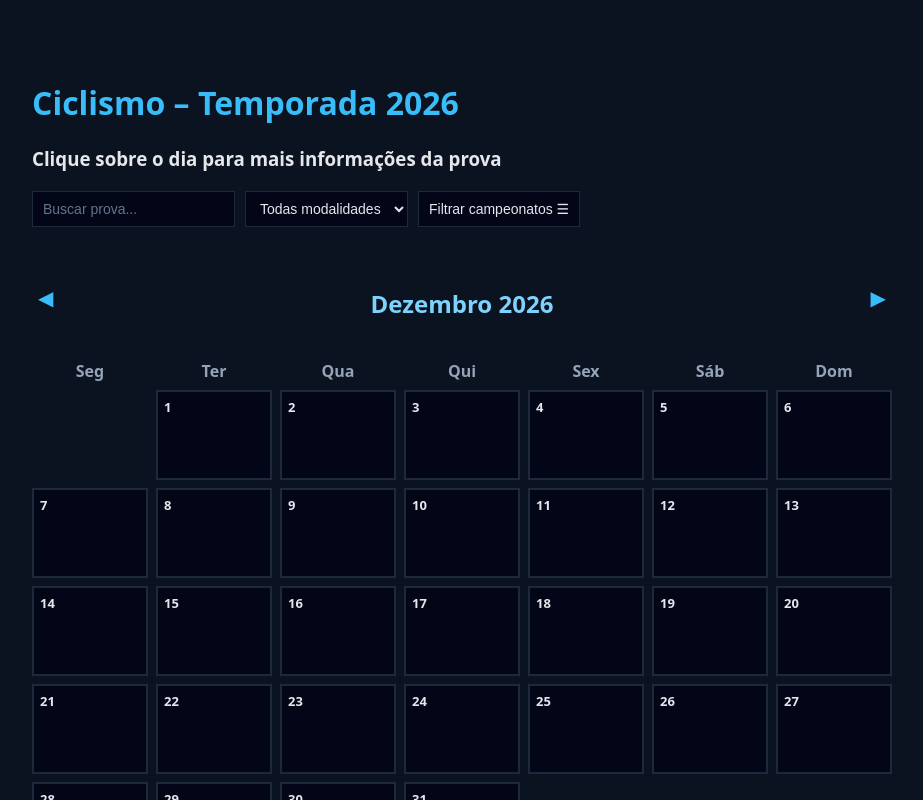
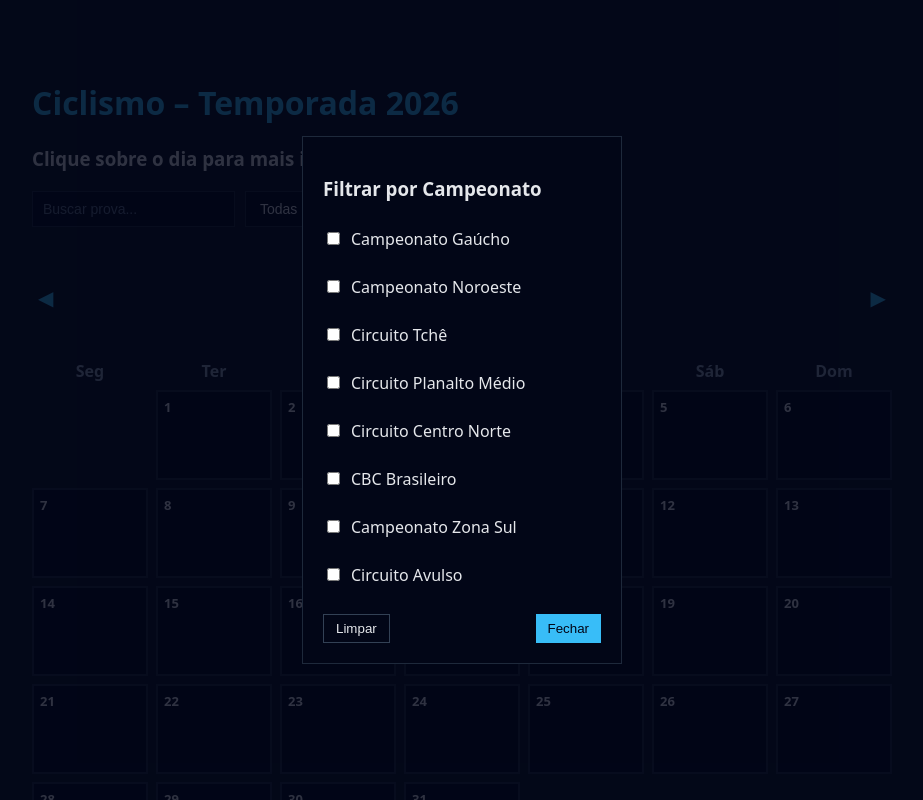
Before and after one commit to xinaids/calendariociclismo2026, a React (Vite) app: page / in a window 1280 px wide. Both pictures are taken after a click on the button "Filtrar campeonatos ☰". Shown: the top 800 px of the page, without its empty margins (178-1101 px from the left). Built offline with nearby package versions, Linux system fonts and the light colour scheme; the HTML template or start-up script is replaced by a standard one.

Commit message:
alterações gerais de UI & UX para melhor identificar provas + provas organizadas
zona sul adicionada!

```diff
--- a/package.json
+++ b/package.json
@@ -10,6 +10,7 @@
     "deploy": "gh-pages -d dist"
   },
   "dependencies": {
+    "lucide-react": "^0.563.0",
     "react": "^19.2.0",
     "react-dom": "^19.2.0"
   },
--- a/src/components/Calendar.tsx
+++ b/src/components/Calendar.tsx
@@ -28,6 +28,8 @@ function getClasseCampeonato(c: Campeonato): string {
       return "avulso";
     case "Circuito Centro Norte":
        return "centronorte";
+    case "Campeonato Zona Sul":
+      return "zonasul";
     default:
       return "";
   }
@@ -45,26 +47,22 @@ const CAMPEONATOS: Campeonato[] = [
   "Circuito Planalto Médio",
   "Circuito Centro Norte",
   "CBC Brasileiro",
+  "Campeonato Zona Sul",
   "Circuito Avulso",
 ];
-
 
 export function Calendar() {
   const [mesAtual, setMesAtual] = useState(() => new Date().getMonth());
   const [selecionadas, setSelecionadas] = useState<Prova[] | null>(null);
   const [modalidade, setModalidade] = useState<Modalidade | "todas">("todas");
   const [busca, setBusca] = useState("");
-  const [campeonatosSelecionados, setCampeonatosSelecionados] =
-    useState<Campeonato[]>([]);
+  const [campeonatosSelecionados, setCampeonatosSelecionados] = useState<Campeonato[]>([]);
   const [menuAberto, setMenuAberto] = useState(false);
 
   const ano = 2026;
 
-  const primeiroDia =
-    (new Date(ano, mesAtual, 1).getDay() + 6) % 7;
-
-  const diasNoMes =
-    new Date(ano, mesAtual + 1, 0).getDate();
+  const primeiroDia = (new Date(ano, mesAtual, 1).getDay() + 6) % 7;
+  const diasNoMes = new Date(ano, mesAtual + 1, 0).getDate();
 
   const provasFiltradas = provas2026.filter((p) => {
     const data = parseLocalDate(p.data);
@@ -84,7 +82,7 @@ export function Calendar() {
 
   return (
     <>
-      {/* FILTROS */}
+      {/* FILTROS SUPERIORES */}
       <div className="filters">
         <input
           type="text"
@@ -107,14 +105,14 @@ export function Calendar() {
         </button>
       </div>
 
-      {/* CABEÇALHO */}
+      {/* CABEÇALHO DO MÊS */}
       <header className="calendar-header">
         <button onClick={() => setMesAtual(m => Math.max(0, m - 1))}>◀</button>
         <h2>{meses[mesAtual]} 2026</h2>
         <button onClick={() => setMesAtual(m => Math.min(11, m + 1))}>▶</button>
       </header>
 
-      {/* CALENDÁRIO */}
+      {/* GRID DO CALENDÁRIO */}
       <div className="calendar-grid">
         {["Seg", "Ter", "Qua", "Qui", "Sex", "Sáb", "Dom"].map((d) => (
           <div key={d} className="day-name">{d}</div>
@@ -144,7 +142,7 @@ export function Calendar() {
         })}
       </div>
 
-      {/* LISTA DO MÊS (TABELA) */}
+      {/* TABELA DE EVENTOS DO MÊS */}
       <div className="month-events">
         <h3>Eventos de {meses[mesAtual]}</h3>
 
@@ -192,8 +190,54 @@ export function Calendar() {
         </table>
       </div>
 
+      {/* MODAL DE DETALHES DO DIA */}
       {selecionadas && (
         <Modal provas={selecionadas} onClose={() => setSelecionadas(null)} />
+      )}
+
+      {/* MODAL DE SELEÇÃO DE CAMPEONATOS */}
+      {menuAberto && (
+        <div className="filter-modal-backdrop" onClick={() => setMenuAberto(false)}>
+          <div className="filter-modal" onClick={(e) => e.stopPropagation()}>
+            <h3>Filtrar por Campeonato</h3>
+            <div className="filter-list" style={{ margin: "15px 0", display: "flex", flexDirection: "column", gap: "10px" }}>
+              {CAMPEONATOS.map((camp) => (
+                <label key={camp} className="filter-option" style={{ display: "flex", alignItems: "center", gap: "8px", cursor: "pointer" }}>
+                  <input
+                    type="checkbox"
+                    checked={campeonatosSelecionados.includes(camp)}
+                    onChange={(e) => {
+                      if (e.target.checked) {
+                        setCampeonatosSelecionados([...campeonatosSelecionados, camp]);
+                      } else {
+                        setCampeonatosSelecionados(
+                          campeonatosSelecionados.filter((c) => c !== camp)
+                        );
+                      }
+                    }}
+                  />
+                  <span className={getClasseCampeonato(camp)} style={{ fontWeight: 500 }}>
+                    {camp}
+                  </span>
+                </label>
+              ))}
+            </div>
+            <div className="filter-actions" style={{ display: "flex", justifyContent: "space-between", marginTop: "20px" }}>
+              <button
+                className="secondary"
+                onClick={() => setCampeonatosSelecionados([])}
+              >
+                Limpar
+              </button>
+              <button
+                className="primary"
+                onClick={() => setMenuAberto(false)}
+              >
+                Fechar
+              </button>
+            </div>
+          </div>
+        </div>
       )}
     </>
   );
--- a/src/data/provas2026.ts
+++ b/src/data/provas2026.ts
@@ -11,7 +11,8 @@ export type Campeonato =
   | "Circuito Planalto Médio"
   | "Circuito Avulso"
   | "Circuito Centro Norte"
-  | "CBC Brasileiro";
+  | "CBC Brasileiro"
+  | "Campeonato Zona Sul"; // 👈 ADICIONE ESTA LINHA
 
 
 
@@ -57,78 +58,15 @@ export const provas2026: Prova[] = [
   { nome: "GP Tarumã", data: "2026-11-21", pais: "Brasil", descricao: "GP Tarumã – Dia 2.", modalidade: "estrada", campeonato: "Campeonato Gaúcho" },
   { nome: "GP Tarumã", data: "2026-11-22", pais: "Brasil", descricao: "GP Tarumã – Dia 3.", modalidade: "estrada", campeonato: "Campeonato Gaúcho" },
 
-
-    // =====================================================
-  // MTB — CAMPEONATO GAÚCHO 2026
-  // =====================================================
-
-  // ---------- XCM ----------
-  {
-    nome: "Barra do Ribeiro – XCM",
-    data: "2026-03-15",
-    pais: "Brasil",
-    descricao: "Campeonato Gaúcho MTB XCM – 1ª Etapa (Barra do Ribeiro).",
-    modalidade: "mtb",
-    campeonato: "Campeonato Gaúcho",
-  },
-  {
-    nome: "Nova Petrópolis – XCM",
-    data: "2026-04-26",
-    pais: "Brasil",
-    descricao: "Campeonato Gaúcho MTB XCM – 2ª Etapa (Ranking Nacional).",
-    modalidade: "mtb",
-    campeonato: "Campeonato Gaúcho",
-  },
-  {
-    nome: "Garibaldi – XCM",
-    data: "2026-10-18",
-    pais: "Brasil",
-    descricao: "Campeonato Gaúcho MTB XCM – 3ª Etapa (Garibaldi).",
-    modalidade: "mtb",
-    campeonato: "Campeonato Gaúcho",
-  },
-  {
-    nome: "São Sebastião do Caí – XCM",
-    data: "2026-11-01",
-    pais: "Brasil",
-    descricao: "Campeonato Gaúcho MTB XCM – 4ª Etapa (Etapa Única).",
-    modalidade: "mtb",
-    campeonato: "Campeonato Gaúcho",
-  },
-
-  // ---------- XCO ----------
-  {
-    nome: "Monte Alverne – XCO",
-    data: "2026-05-03",
-    pais: "Brasil",
-    descricao: "Campeonato Gaúcho MTB XCO – 1ª Etapa (Monte Alverne).",
-    modalidade: "mtb",
-    campeonato: "Campeonato Gaúcho",
-  },
-  {
-    nome: "Campo Bom – XCO",
-    data: "2026-07-05",
-    pais: "Brasil",
-    descricao: "Campeonato Gaúcho MTB XCO – 2ª Etapa (Campo Bom).",
-    modalidade: "mtb",
-    campeonato: "Campeonato Gaúcho",
-  },
-  {
-    nome: "Três Coroas – XCO",
-    data: "2026-09-27",
-    pais: "Brasil",
-    descricao: "Campeonato Gaúcho MTB XCO – 3ª Etapa (Ranking Nacional).",
-    modalidade: "mtb",
-    campeonato: "Campeonato Gaúcho",
-  },
-  {
-    nome: "Porto Alegre – XCO",
-    data: "2026-11-29",
-    pais: "Brasil",
-    descricao: "Campeonato Gaúcho MTB XCO – 4ª Etapa (Etapa Única).",
-    modalidade: "mtb",
-    campeonato: "Campeonato Gaúcho",
-  },
+// Campeonato Gaúcho MTB XCM e XCO
+{ nome: "Barra do Ribeiro – XCM", data: "2026-03-15", pais: "Brasil", descricao: "Campeonato Gaúcho MTB XCM – 1ª Etapa (Barra do Ribeiro).", modalidade: "mtb", campeonato: "Campeonato Gaúcho" },
+{ nome: "Nova Petrópolis – XCM", data: "2026-04-26", pais: "Brasil", descricao: "Campeonato Gaúcho MTB XCM – 2ª Etapa (Ranking Nacional).", modalidade: "mtb", campeonato: "Campeonato Gaúcho" },
+{ nome: "Garibaldi – XCM", data: "2026-10-18", pais: "Brasil", descricao: "Campeonato Gaúcho MTB XCM – 3ª Etapa (Garibaldi).", modalidade: "mtb", campeonato: "Campeonato Gaúcho" },
+{ nome: "São Sebastião do Caí – XCM", data: "2026-11-01", pais: "Brasil", descricao: "Campeonato Gaúcho MTB XCM – 4ª Etapa (Etapa Única).", modalidade: "mtb", campeonato: "Campeonato Gaúcho" },
+{ nome: "Monte Alverne – XCO", data: "2026-05-03", pais: "Brasil", descricao: "Campeonato Gaúcho MTB XCO – 1ª Etapa (Monte Alverne).", modalidade: "mtb", campeonato: "Campeonato Gaúcho" },
+{ nome: "Campo Bom – XCO", data: "2026-07-05", pais: "Brasil", descricao: "Campeonato Gaúcho MTB XCO – 2ª Etapa (Campo Bom).", modalidade: "mtb", campeonato: "Campeonato Gaúcho" },
+{ nome: "Três Coroas – XCO", data: "2026-09-27", pais: "Brasil", descricao: "Campeonato Gaúcho MTB XCO – 3ª Etapa (Ranking Nacional).", modalidade: "mtb", campeonato: "Campeonato Gaúcho" },
+{ nome: "Porto Alegre – XCO", data: "2026-11-29", pais: "Brasil", descricao: "Campeonato Gaúcho MTB XCO – 4ª Etapa (Etapa Única).", modalidade: "mtb", campeonato: "Campeonato Gaúcho" },
 
 
 
@@ -139,7 +77,7 @@ export const provas2026: Prova[] = [
   { nome: "Cruz Alta", data: "2026-03-01", pais: "Brasil", descricao: "Etapa Cruz Alta.", modalidade: "estrada", campeonato: "Campeonato Noroeste" },
   { nome: "Carazinho", data: "2026-03-29", pais: "Brasil", descricao: "Etapa Carazinho.", modalidade: "estrada", campeonato: "Campeonato Noroeste" },
   { nome: "Ijuí", data: "2026-05-03", pais: "Brasil", descricao: "Etapa Ijuí.", modalidade: "estrada", campeonato: "Campeonato Noroeste" },
-  { nome: "Panambi", data: "2026-08-23", pais: "Brasil", descricao: "Etapa Panambi.", modalidade: "estrada", campeonato: "Campeonato Noroeste" },
+  { nome: "Panambi", data: "2026-08-23", pais: "Brasil", descricao: "Etapa Panambi.", modalidade: "estrada", campeonato: "Campeonato Noroeste", },
   { nome: "Boa Vista do Incra", data: "2026-09-27", pais: "Brasil", descricao: "Etapa Boa Vista do Incra.", modalidade: "estrada", campeonato: "Campeonato Noroeste" },
   { nome: "Três Passos", data: "2026-10-18", pais: "Brasil", descricao: "Etapa Três Passos.", modalidade: "estrada", campeonato: "Campeonato Noroeste" },
 
@@ -167,195 +105,41 @@ export const provas2026: Prova[] = [
   { nome: "Passo Fundo", data: "2026-11-01", pais: "Brasil", descricao: "Etapa Passo Fundo – Circuito Planalto Médio MTB.", modalidade: "mtb", campeonato: "Circuito Planalto Médio" },
 
 
-    // =====================================================
+// =====================================================
   // ESTRADA — CBC BRASILEIRO (CALENDÁRIO NACIONAL) 2026
   // =====================================================
 
-  // Campeonato Brasileiro de Estrada e CRI – Categorias de Base
-  {
-    nome: "Brasileiro de Estrada e CRI – Categorias de Base",
-    data: "2026-04-07",
-    pais: "Brasil",
-    descricao: "Campeonato Brasileiro – Categorias de Base (Dia 1).",
-    modalidade: "estrada",
-    campeonato: "CBC Brasileiro",
-  },
-  {
-    nome: "Brasileiro de Estrada e CRI – Categorias de Base",
-    data: "2026-04-08",
-    pais: "Brasil",
-    descricao: "Campeonato Brasileiro – Categorias de Base (Dia 2).",
-    modalidade: "estrada",
-    campeonato: "CBC Brasileiro",
-  },
-  {
-    nome: "Brasileiro de Estrada e CRI – Categorias de Base",
-    data: "2026-04-09",
-    pais: "Brasil",
-    descricao: "Campeonato Brasileiro – Categorias de Base (Dia 3).",
-    modalidade: "estrada",
-    campeonato: "CBC Brasileiro",
-  },
-  {
-    nome: "Brasileiro de Estrada e CRI – Categorias de Base",
-    data: "2026-04-10",
-    pais: "Brasil",
-    descricao: "Campeonato Brasileiro – Categorias de Base (Dia 4).",
-    modalidade: "estrada",
-    campeonato: "CBC Brasileiro",
-  },
-  {
-    nome: "Brasileiro de Estrada e CRI – Categorias de Base",
-    data: "2026-04-11",
-    pais: "Brasil",
-    descricao: "Campeonato Brasileiro – Categorias de Base (Dia 5).",
-    modalidade: "estrada",
-    campeonato: "CBC Brasileiro",
-  },
-  {
-    nome: "Brasileiro de Estrada e CRI – Categorias de Base",
-    data: "2026-04-12",
-    pais: "Brasil",
-    descricao: "Campeonato Brasileiro – Categorias de Base (Dia 6).",
-    modalidade: "estrada",
-    campeonato: "CBC Brasileiro",
-  },
+  // Brasileiro de Estrada e CRI – Categorias de Base
+  { nome: "Brasileiro de Estrada e CRI – Base", data: "2026-04-07", pais: "Brasil", descricao: "Campeonato Brasileiro (Dia 1)", modalidade: "estrada", campeonato: "CBC Brasileiro" },
+  { nome: "Brasileiro de Estrada e CRI – Base", data: "2026-04-08", pais: "Brasil", descricao: "Campeonato Brasileiro (Dia 2)", modalidade: "estrada", campeonato: "CBC Brasileiro" },
+  { nome: "Brasileiro de Estrada e CRI – Base", data: "2026-04-09", pais: "Brasil", descricao: "Campeonato Brasileiro (Dia 3)", modalidade: "estrada", campeonato: "CBC Brasileiro" },
+  { nome: "Brasileiro de Estrada e CRI – Base", data: "2026-04-10", pais: "Brasil", descricao: "Campeonato Brasileiro (Dia 4)", modalidade: "estrada", campeonato: "CBC Brasileiro" },
+  { nome: "Brasileiro de Estrada e CRI – Base", data: "2026-04-11", pais: "Brasil", descricao: "Campeonato Brasileiro (Dia 5)", modalidade: "estrada", campeonato: "CBC Brasileiro" },
+  { nome: "Brasileiro de Estrada e CRI – Base", data: "2026-04-12", pais: "Brasil", descricao: "Campeonato Brasileiro (Dia 6)", modalidade: "estrada", campeonato: "CBC Brasileiro" },
 
-  // Campeonato Brasileiro de Estrada e CRI – Elite / Sub23
-  {
-    nome: "Brasileiro de Estrada e CRI – Elite/Sub23",
-    data: "2026-06-26",
-    pais: "Brasil",
-    descricao: "Campeonato Brasileiro – Elite/Sub23 (Dia 1).",
-    modalidade: "estrada",
-    campeonato: "CBC Brasileiro",
-  },
-  {
-    nome: "Brasileiro de Estrada e CRI – Elite/Sub23",
-    data: "2026-06-27",
-    pais: "Brasil",
-    descricao: "Campeonato Brasileiro – Elite/Sub23 (Dia 2).",
-    modalidade: "estrada",
-    campeonato: "CBC Brasileiro",
-  },
-  {
-    nome: "Brasileiro de Estrada e CRI – Elite/Sub23",
-    data: "2026-06-28",
-    pais: "Brasil",
-    descricao: "Campeonato Brasileiro – Elite/Sub23 (Dia 3).",
-    modalidade: "estrada",
-    campeonato: "CBC Brasileiro",
-  },
+  // Brasileiro de Estrada e CRI – Elite / Sub23
+  { nome: "Brasileiro de Estrada – Elite/Sub23", data: "2026-06-26", pais: "Brasil", descricao: "Campeonato Brasileiro (Dia 1)", modalidade: "estrada", campeonato: "CBC Brasileiro" },
+  { nome: "Brasileiro de Estrada – Elite/Sub23", data: "2026-06-27", pais: "Brasil", descricao: "Campeonato Brasileiro (Dia 2)", modalidade: "estrada", campeonato: "CBC Brasileiro" },
+  { nome: "Brasileiro de Estrada – Elite/Sub23", data: "2026-06-28", pais: "Brasil", descricao: "Campeonato Brasileiro (Dia 3)", modalidade: "estrada", campeonato: "CBC Brasileiro" },
 
   // Tour do Rio – UCI 2.2
-  {
-    nome: "Tour do Rio",
-    data: "2026-07-29",
-    pais: "Brasil",
-    descricao: "Tour do Rio – UCI 2.2 (Dia 1).",
-    modalidade: "estrada",
-    campeonato: "CBC Brasileiro",
-  },
-  {
-    nome: "Tour do Rio",
-    data: "2026-07-30",
-    pais: "Brasil",
-    descricao: "Tour do Rio – UCI 2.2 (Dia 2).",
-    modalidade: "estrada",
-    campeonato: "CBC Brasileiro",
-  },
-  {
-    nome: "Tour do Rio",
-    data: "2026-07-31",
-    pais: "Brasil",
-    descricao: "Tour do Rio – UCI 2.2 (Dia 3).",
-    modalidade: "estrada",
-    campeonato: "CBC Brasileiro",
-  },
-  {
-    nome: "Tour do Rio",
-    data: "2026-08-01",
-    pais: "Brasil",
-    descricao: "Tour do Rio – UCI 2.2 (Dia 4).",
-    modalidade: "estrada",
-    campeonato: "CBC Brasileiro",
-  },
-  {
-    nome: "Tour do Rio",
-    data: "2026-08-02",
-    pais: "Brasil",
-    descricao: "Tour do Rio – UCI 2.2 (Dia 5).",
-    modalidade: "estrada",
-    campeonato: "CBC Brasileiro",
-  },
+  { nome: "Tour do Rio", data: "2026-07-29", pais: "Brasil", descricao: "UCI 2.2 (Dia 1)", modalidade: "estrada", campeonato: "CBC Brasileiro" },
+  { nome: "Tour do Rio", data: "2026-07-30", pais: "Brasil", descricao: "UCI 2.2 (Dia 2)", modalidade: "estrada", campeonato: "CBC Brasileiro" },
+  { nome: "Tour do Rio", data: "2026-07-31", pais: "Brasil", descricao: "UCI 2.2 (Dia 3)", modalidade: "estrada", campeonato: "CBC Brasileiro" },
+  { nome: "Tour do Rio", data: "2026-08-01", pais: "Brasil", descricao: "UCI 2.2 (Dia 4)", modalidade: "estrada", campeonato: "CBC Brasileiro" },
+  { nome: "Tour do Rio", data: "2026-08-02", pais: "Brasil", descricao: "UCI 2.2 (Dia 5)", modalidade: "estrada", campeonato: "CBC Brasileiro" },
 
-  // Campeonato Brasileiro – Masters / Sub30
-  {
-    nome: "Brasileiro de Estrada – Masters/Sub30",
-    data: "2026-09-18",
-    pais: "Brasil",
-    descricao: "Campeonato Brasileiro – Masters/Sub30 (Dia 1).",
-    modalidade: "estrada",
-    campeonato: "CBC Brasileiro",
-  },
-  {
-    nome: "Brasileiro de Estrada – Masters/Sub30",
-    data: "2026-09-19",
-    pais: "Brasil",
-    descricao: "Campeonato Brasileiro – Masters/Sub30 (Dia 2).",
-    modalidade: "estrada",
-    campeonato: "CBC Brasileiro",
-  },
-  {
-    nome: "Brasileiro de Estrada – Masters/Sub30",
-    data: "2026-09-20",
-    pais: "Brasil",
-    descricao: "Campeonato Brasileiro – Masters/Sub30 (Dia 3).",
-    modalidade: "estrada",
-    campeonato: "CBC Brasileiro",
-  },
+  // Brasileiro de Estrada – Masters / Sub30
+  { nome: "Brasileiro de Estrada – Masters/Sub30", data: "2026-09-18", pais: "Brasil", descricao: "Campeonato Brasileiro (Dia 1)", modalidade: "estrada", campeonato: "CBC Brasileiro" },
+  { nome: "Brasileiro de Estrada – Masters/Sub30", data: "2026-09-19", pais: "Brasil", descricao: "Campeonato Brasileiro (Dia 2)", modalidade: "estrada", campeonato: "CBC Brasileiro" },
+  { nome: "Brasileiro de Estrada – Masters/Sub30", data: "2026-09-20", pais: "Brasil", descricao: "Campeonato Brasileiro (Dia 3)", modalidade: "estrada", campeonato: "CBC Brasileiro" },
 
   // Volta Ciclística de Santa Catarina – UCI 2.2
-  {
-    nome: "Volta Ciclística de Santa Catarina",
-    data: "2026-10-07",
-    pais: "Brasil",
-    descricao: "Volta de SC – UCI 2.2 (Dia 1).",
-    modalidade: "estrada",
-    campeonato: "CBC Brasileiro",
-  },
-  {
-    nome: "Volta Ciclística de Santa Catarina",
-    data: "2026-10-08",
-    pais: "Brasil",
-    descricao: "Volta de SC – UCI 2.2 (Dia 2).",
-    modalidade: "estrada",
-    campeonato: "CBC Brasileiro",
-  },
-  {
-    nome: "Volta Ciclística de Santa Catarina",
-    data: "2026-10-09",
-    pais: "Brasil",
-    descricao: "Volta de SC – UCI 2.2 (Dia 3).",
-    modalidade: "estrada",
-    campeonato: "CBC Brasileiro",
-  },
-  {
-    nome: "Volta Ciclística de Santa Catarina",
-    data: "2026-10-10",
-    pais: "Brasil",
-    descricao: "Volta de SC – UCI 2.2 (Dia 4).",
-    modalidade: "estrada",
-    campeonato: "CBC Brasileiro",
-  },
-  {
-    nome: "Volta Ciclística de Santa Catarina",
-    data: "2026-10-11",
-    pais: "Brasil",
-    descricao: "Volta de SC – UCI 2.2 (Dia 5).",
-    modalidade: "estrada",
-    campeonato: "CBC Brasileiro",
-  },
+  { nome: "Volta Ciclística de Santa Catarina", data: "2026-10-07", pais: "Brasil", descricao: "UCI 2.2 (Dia 1)", modalidade: "estrada", campeonato: "CBC Brasileiro" },
+  { nome: "Volta Ciclística de Santa Catarina", data: "2026-10-08", pais: "Brasil", descricao: "UCI 2.2 (Dia 2)", modalidade: "estrada", campeonato: "CBC Brasileiro" },
+  { nome: "Volta Ciclística de Santa Catarina", data: "2026-10-09", pais: "Brasil", descricao: "UCI 2.2 (Dia 3)", modalidade: "estrada", campeonato: "CBC Brasileiro" },
+  { nome: "Volta Ciclística de Santa Catarina", data: "2026-10-10", pais: "Brasil", descricao: "UCI 2.2 (Dia 4)", modalidade: "estrada", campeonato: "CBC Brasileiro" },
+  { nome: "Volta Ciclística de Santa Catarina", data: "2026-10-11", pais: "Brasil", descricao: "UCI 2.2 (Dia 5)", modalidade: "estrada", campeonato: "CBC Brasileiro" },
 
   // Campeonato Noroeste MTB
 
@@ -365,70 +149,28 @@ export const provas2026: Prova[] = [
   { nome: "Local a Definir", data: "2026-05-31", pais: "Brasil", descricao: "XCM", modalidade: "mtb", campeonato: "Campeonato Noroeste" },
 
 
-  // Centro Norte MTB
-
 // =====================================================
 // MTB — CIRCUITO CENTRO NORTE 2026
 // =====================================================
 
-{
-  nome: "Panambi",
-  data: "2026-03-15",
-  pais: "Brasil",
-  descricao: "Circuito Centro Norte MTB – Etapa Panambi (10 anos – Special Edition).",
-  modalidade: "mtb",
-  campeonato: "Circuito Centro Norte",
-},
-{
-  nome: "Cruz Alta",
-  data: "2026-05-03",
-  pais: "Brasil",
-  descricao: "Circuito Centro Norte MTB – Etapa Cruz Alta.",
-  modalidade: "mtb",
-  campeonato: "Circuito Centro Norte",
-},
-{
-  nome: "Faxinal do Soturno",
-  data: "2026-06-07",
-  pais: "Brasil",
-  descricao: "Circuito Centro Norte MTB – Etapa Faxinal do Soturno (Etapa Rainha, Bonificação Extra).",
-  modalidade: "mtb",
-  campeonato: "Circuito Centro Norte",
-},
-{
-  nome: "Ijuí",
-  data: "2026-07-12",
-  pais: "Brasil",
-  descricao: "Circuito Centro Norte MTB – Etapa Ijuí.",
-  modalidade: "mtb",
-  campeonato: "Circuito Centro Norte",
-},
-{
-  nome: "Tupanciretã",
-  data: "2026-08-16",
-  pais: "Brasil",
-  descricao: "Circuito Centro Norte MTB – Etapa Tupanciretã.",
-  modalidade: "mtb",
-  campeonato: "Circuito Centro Norte",
-},
-{
-  nome: "Não-Me-Toque",
-  data: "2026-09-27",
-  pais: "Brasil",
-  descricao: "Circuito Centro Norte MTB – Etapa Não-Me-Toque.",
-  modalidade: "mtb",
-  campeonato: "Circuito Centro Norte",
-},
-{
-  nome: "Quinze de Novembro",
-  data: "2026-11-08",
-  pais: "Brasil",
-  descricao: "Circuito Centro Norte MTB – Final (Bonificação Dobrada).",
-  modalidade: "mtb",
-  campeonato: "Circuito Centro Norte",
-},
+{ nome: "Panambi", data: "2026-03-15", pais: "Brasil", descricao: "Etapa Panambi (10 anos – Special Edition)", modalidade: "mtb", campeonato: "Circuito Centro Norte", link: "https://windfit.app/events/panambi2026" },
+{ nome: "Cruz Alta", data: "2026-05-03", pais: "Brasil", descricao: "Etapa Cruz Alta", modalidade: "mtb", campeonato: "Circuito Centro Norte" },
+{ nome: "Faxinal do Soturno", data: "2026-06-07", pais: "Brasil", descricao: "Etapa Rainha (Bonificação Extra)", modalidade: "mtb", campeonato: "Circuito Centro Norte" },
+{ nome: "Ijuí", data: "2026-07-12", pais: "Brasil", descricao: "Etapa Ijuí", modalidade: "mtb", campeonato: "Circuito Centro Norte" },
+{ nome: "Tupanciretã", data: "2026-08-16", pais: "Brasil", descricao: "Etapa Tupanciretã", modalidade: "mtb", campeonato: "Circuito Centro Norte" },
+{ nome: "Não-Me-Toque", data: "2026-09-27", pais: "Brasil", descricao: "Etapa Não-Me-Toque", modalidade: "mtb", campeonato: "Circuito Centro Norte" },
+{ nome: "Quinze de Novembro", data: "2026-11-08", pais: "Brasil", descricao: "Final (Bonificação Dobrada)", modalidade: "mtb", campeonato: "Circuito Centro Norte" },
 
 
+// campeonato zona sul
+
+{ nome: "Cristal", data: "2026-02-01", pais: "Brasil", descricao: "Campeonato Zona Sul MTB – Etapa Cristal.", modalidade: "mtb", campeonato: "Campeonato Zona Sul" },
+{ nome: "Arambaré", data: "2026-03-08", pais: "Brasil", descricao: "Campeonato Zona Sul MTB – Etapa Arambaré.", modalidade: "mtb", campeonato: "Campeonato Zona Sul" },
+{ nome: "Dom Feliciano", data: "2026-04-12", pais: "Brasil", descricao: "Campeonato Zona Sul MTB – Etapa Dom Feliciano.", modalidade: "mtb", campeonato: "Campeonato Zona Sul" },
+{ nome: "Arroio do Padre", data: "2026-05-17", pais: "Brasil", descricao: "Campeonato Zona Sul MTB – Etapa Arroio do Padre.", modalidade: "mtb", campeonato: "Campeonato Zona Sul" },
+{ nome: "Pelotas", data: "2026-06-21", pais: "Brasil", descricao: "Campeonato Zona Sul MTB – Etapa Pelotas.", modalidade: "mtb", campeonato: "Campeonato Zona Sul" },
+{ nome: "Cerrito", data: "2026-07-26", pais: "Brasil", descricao: "Campeonato Zona Sul MTB – Etapa Cerrito.", modalidade: "mtb", campeonato: "Campeonato Zona Sul" },
+{ nome: "Boqueirão / São Lourenço do Sul", data: "2026-09-06", pais: "Brasil", descricao: "Campeonato Zona Sul MTB – Grande Final.", modalidade: "mtb", campeonato: "Campeonato Zona Sul" },
 
   // =====================================================
   // AVULSAS (fora de circuito)
```
Also changed, not shown: src/App.tsx (+22 -2 lines), src/index.css (+70 -0 lines), public/icone.png (added), 1 other file (tests, documents, lock files or other folders).
